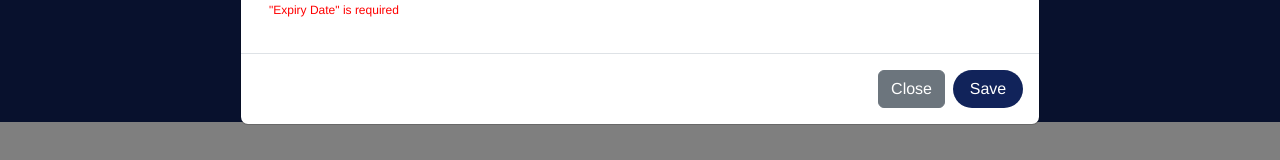
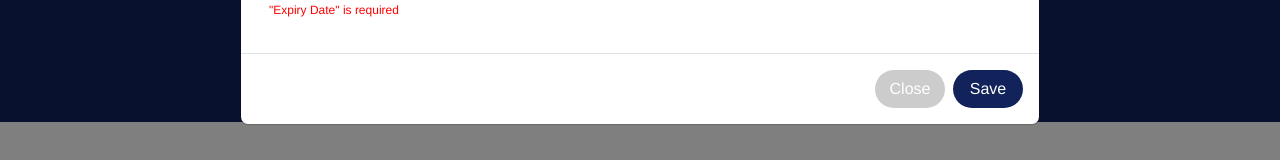
Before and after one commit to sehwan27/inventory-management-page, a Vue app in the folder inventory-management-page/: page /product in a window 1280 px wide. Both pictures are taken after a click on the button "Create". Shown: the part 401-561 px from the top of the page. Built offline with nearby package versions, Linux system fonts and the light colour scheme; no server answers.

Commit message:
fix button color close

```diff
--- a/inventory-management-page/src/style/buttons.scss
+++ b/inventory-management-page/src/style/buttons.scss
@@ -66,3 +66,18 @@
         text-decoration: underline;
     }
 }
+
+.close-button {
+    background-color: #ccc;
+    min-width: 70px;
+    color: white;
+    border-radius: 100px;
+    padding: 7px 10px;
+    border: 0;
+    min-width: 70px;
+
+    &:hover {
+        cursor: pointer;
+        background-color: grey;
+    }
+}
--- a/inventory-management-page/src/views/Product.vue
+++ b/inventory-management-page/src/views/Product.vue
@@ -45,7 +45,7 @@
               <div class="modal-footer">
                 <button
                   type="button"
-                  class="btn btn-secondary"
+                  class="close-button"
                   data-bs-dismiss="modal"
                 >
                   Close
```
